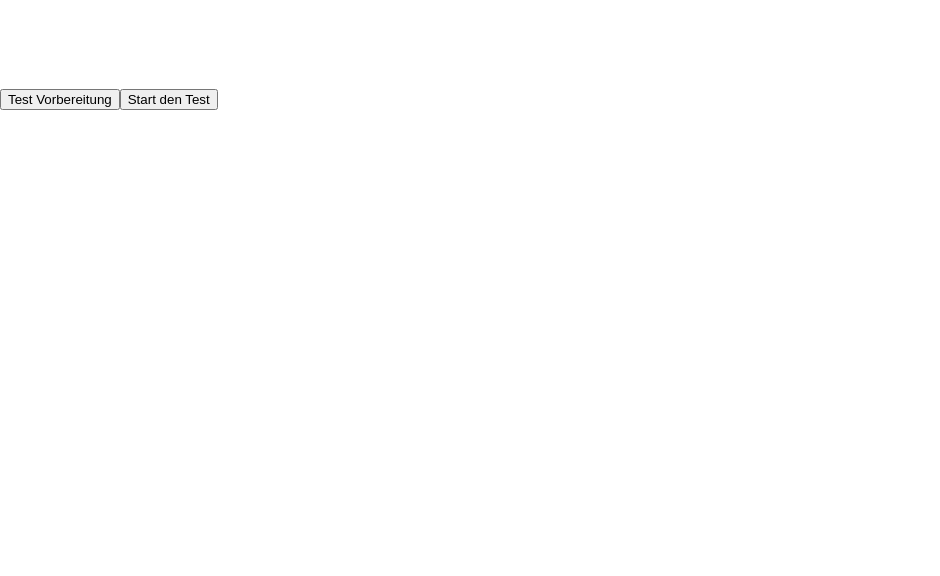
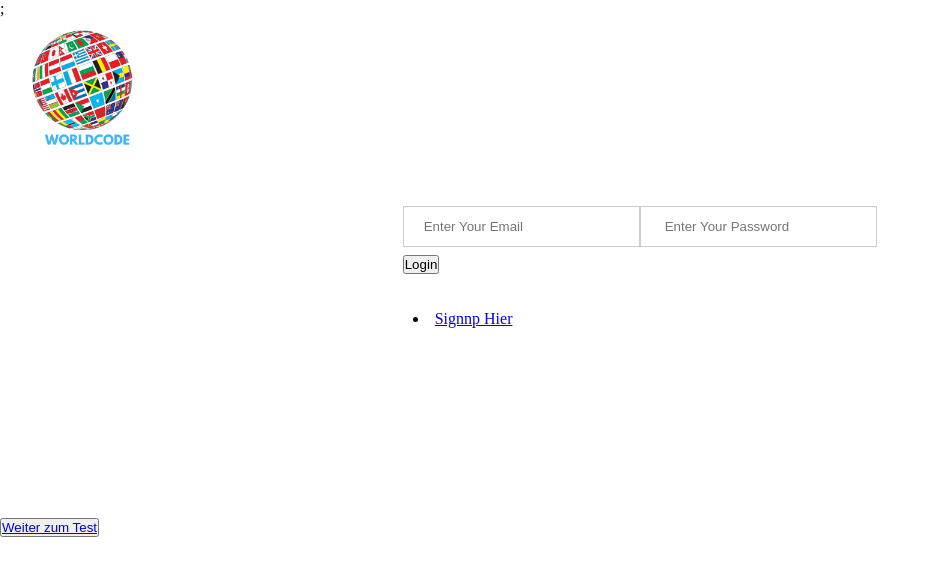
Before and after one commit to HamidRMD/Einbuergerungstest, a React (Create React App) app: page /Login in a window 1280 px wide. Shown: the top 576 px of the page, without its empty margins (0-940 px from the left). Built offline with nearby package versions, Linux system fonts and the light colour scheme.

Commit message:
verbesserung

```diff
--- a/package.json
+++ b/package.json
@@ -6,7 +6,10 @@
     "@testing-library/jest-dom": "^5.11.10",
     "@testing-library/react": "^11.2.5",
     "@testing-library/user-event": "^12.8.3",
+    "axios": "^0.21.1",
+    "bootstrap": "^4.6.0",
     "react": "^17.0.2",
+    "react-bootstrap": "^1.5.2",
     "react-dom": "^17.0.2",
     "react-router-dom": "^5.2.0",
     "react-scripts": "4.0.3",
--- a/public/index.html
+++ b/public/index.html
@@ -2,6 +2,7 @@
 <html lang="en">
   <head>
     <meta charset="utf-8" />
+
     <link rel="preconnect" href="https://fonts.gstatic.com">
     <link href="https://fonts.googleapis.com/css2?family=Noto+Sans+JP&display=swap" rel="stylesheet">
     <link rel="preconnect" href="https://fonts.gstatic.com">
--- a/src/App.js
+++ b/src/App.js
@@ -1,11 +1,12 @@
 import './App.css';
-import AnfangAnimation from './Components/Animation/AnfangAnimation';
 import { BrowserRouter, Route, Switch } from "react-router-dom";
-import Test from './Components/Testseite/TestSeite';
 import Fragen from "./Components/310_Fragen/FragenSeite/FragenSeite";
 import Info from "./Components/310_Fragen/InfoSeite/InfoSeite";
+import Bewertung from "./Components/Bewertung/BewertungsKriterien";
 import Start from "./Components/StartSeite/StartSeite";
-import Bewertung from "./Components/Bewertung/BewertungsKriterien"
+import Login from "./Components/LoginSeite/Login";
+import Test from "./Components/Testseite/TestSeite";
+import Signup from "./Components/Registrierung/Signup";
 
 function App() {
   return (
@@ -13,13 +14,18 @@ function App() {
 
       <BrowserRouter>
         <Switch>
+                <Route path={"/Signup"} component={Signup}></Route>
                 <Route path={"/Test"} component={Test}></Route>
-                <Route path={"/Bewertung"} component={Bewertung}></Route>
+                <Route path={"/Login"} component={Login}></Route>
                 <Route path={"/Fragen"} component={Fragen}></Route>
                 <Route path={"/Info"} component={Info}></Route>
+                <Route path={"/Bewertung"} component={Bewertung}></Route>
                 <Route path={"/"} component={Start}></Route>
         </Switch>
       </BrowserRouter>
+
+
+
 
     </div>
 
--- a/src/Components/Bewertung/BewertungsKriterien.css
+++ b/src/Components/Bewertung/BewertungsKriterien.css
@@ -1,7 +1,12 @@
+* {
+    margin: 0;
+    padding: 0;
+}
+
 .bodyBewertung {
     background-image: url("../../img/backgroundBewertung.jpeg");
     background-repeat: no-repeat;
-    height: 1012px;
+    height: 981px;
     display: flex;
     justify-content: center;
     align-items: center;
@@ -12,15 +17,17 @@
 .container-bewertung {
     height:700px;
     width: 800px;
-    background-color: rgba(43, 21, 21, 0.63);
+    background-color: rgba(43, 21, 21, 0.534);
     padding: 0 80px;
+    color: #fff;
+    font-family: 'Noto Sans JP', sans-serif;
+
 
 }
 
 .bewertung-paragraph {
-    font-family: 'Noto Sans JP', sans-serif;
     font-size:25px;
-    padding-top: 25px;
+    padding-top: 35px;
     padding-bottom: 25px;
 
 
@@ -29,6 +36,8 @@
 .container-bewertung > h1 {
     font-size:45px;
     text-align: center;
+    padding-top:10px;
+    border-bottom: 1px solid white;
 
 }
 
--- a/src/Components/Bewertung/BewertungsKriterien.js
+++ b/src/Components/Bewertung/BewertungsKriterien.js
@@ -14,7 +14,7 @@ const Bewertung = () => {
 
                <p className="bewertung-paragraph">Bei der Prüfung bekommen Sie ein Testheft mit 33 Fragen. Sie haben 60 Minuten Zeit, die Fragen zu beantworten. Bei jeder Frage müssen Sie aus vier möglichen Antworten die richtige Antwort auswählen. Wenn Sie mindestens 17 Fragen richtig beantworten, haben Sie den Test bestanden.</p>
 
-              <Link to={"/Test"}><button className="buttonBewertung">Weiter zum Test</button> </ Link>
+              <Link to={"/Test"}><button className="buttonBewertung">Weiter zum Test</button></ Link>
 
 
            </div>
--- /dev/null
+++ b/src/Components/LoginSeite/Login.css
@@ -0,0 +1,22 @@
+.container-login {
+  display: flex;
+  justify-content: center;
+  height: 500px;
+
+}
+
+.form-div {
+    align-self: center;
+
+}
+
+input[type=text], input[type=password] {
+    display: inline-block;
+    width: 50%;
+    padding: 12px 20px;
+    margin: 8px 0;
+    display: inline-block;
+    border: 1px solid #ccc;
+    box-sizing: border-box;
+
+}
--- /dev/null
+++ b/src/Components/LoginSeite/Login.js
@@ -0,0 +1,80 @@
+import React from 'react';
+import { Link } from "react-router-dom";
+import Logo from '../Testseite/Logo';
+import './Login.css'
+import axios from "axios"
+
+
+class Login extends React.Component {
+    constructor() {
+        super()
+        this.state = {
+            email: "",
+            password: ""
+        }
+        this.changeEmail = this.changeEmail.bind(this)
+        this.changepassword = this.changepassword.bind(this)
+        this.login = this.login.bind(this)
+    }
+    changeEmail(event) {
+        this.setState({ email: event.target.value })
+    }
+    changepassword(event) {
+        this.setState({ password: event.target.value })
+    }
+    login(event) {
+        event.preventDefault()
+        console.log("login=")
+        /*this.setState({
+
+            email: this.state.email,
+            password: this.state.password
+        })
+        // alert(`Hallo ${this.state.email}`);
+        */
+        const registered = {
+            email: this.state.email,
+            password: this.state.password
+        }
+        axios.post("/login", registered).then((response) => {
+            console.log(response.data)
+           // alert("Du bist eingeloggt!")
+            this.setState({
+                email: "",
+                password: ""
+            })
+        })
+    }
+
+    render() {
+        return (
+
+            <div>
+            <Logo />
+            <div className="container-login">
+                <div className="form-div">
+                    <form action="#" method="post">
+                        <input type="text" placeholder="Enter Your Email"
+                            onChange={this.changeEmail}
+                            value={this.state.email}
+                            className="form-control form-group"
+                        />
+                        <input type="password" placeholder=" Enter Your Password"
+                            onChange={this.changepassword}
+                            value={this.state.password}
+                            className="form-control form-group"
+                        />
+                        <button className="login-button" onClick={this.login} className="btn btn-danger btn-block">Login</button>
+                        <p>Noch nicht angemeldet?</p>
+                        <li> <Link to={'/Signup'}>Signnp Hier</Link></li>
+                    </form>
+                </div>
+            </div>
+            <button><Link to={"/Bewertung"}>Weiter zum Test</Link></button>
+
+            </div>
+        )
+    }
+}
+
+export default Login;
--- /dev/null
+++ b/src/Components/Registrierung/Signup.css
@@ -0,0 +1,17 @@
+.container-sign {
+    display: flex;
+    justify-content: center;
+    height: 500px;
+
+  }
+
+  input[type=text], input[type=password] {
+    display: inline-block;
+    width: 50%;
+    padding: 12px 20px;
+    margin: 8px 0;
+    display: inline-block;
+    border: 1px solid #ccc;
+    box-sizing: border-box;
+
+}
--- /dev/null
+++ b/src/Components/Registrierung/Signup.js
@@ -0,0 +1,86 @@
+import React from 'react';
+import axios from "axios";
+import './Signup.css'
+import Logo from "../Testseite/Logo";
+
+
+class Signup extends React.Component {
+    constructor() {
+        super()
+        this.state = {
+            nachname: "",
+            vorname: "",
+            email: "",
+            password: ""
+        }
+        this.changeNachname = this.changeNachname.bind(this)
+        this.changeEmail = this.changeEmail.bind(this)
+        this.changepassword = this.changepassword.bind(this)
+        this.changeVorname = this.changeVorname.bind(this)
+        this.onSubmit = this.onSubmit.bind(this)
+    }
+    onSubmit(event) {
+        event.preventDefault()
+        const registered = {
+            nachname: this.state.nachname,
+            vorname: this.state.vorname,
+            email: this.state.email,
+            password: this.state.password
+        }
+        axios.post("/signup", registered).then((response) => {
+            console.log(response.data)
+            this.setState({
+                nachname: "",
+                vorname: "",
+                email: "",
+                password: ""
+            })
+        })
+    }
+    changeNachname(event) {
+        this.setState({ nachname: event.target.value })
+    }
+    changeVorname(event) {
+        this.setState({ vorname: event.target.value })
+    }
+    changeEmail(event) {
+        this.setState({ email: event.target.value })
+    }
+    changepassword(event) {
+        this.setState({ password: event.target.value })
+    }
+    render() {
+        return (
+            <div className="container-sign">
+                <Logo />
+                <div className="form-div">
+                    <form onSubmit={this.onSubmit}>
+                        <input type="text" placeholder="Nachname"
+                            onChange={this.changeNachname}
+                            value={this.state.nachname}
+                            className="form-control form-group"
+                        />
+                        <input type="text" placeholder="Vorname"
+                            onChange={this.changeVorname}
+                            value={this.state.vorname}
+                            className="form-control form-group"
+                        />
+                        <input type="text" placeholder="Email"
+                            onChange={this.changeEmail}
+                            value={this.state.email}
+                            className="form-control form-group"
+                        />
+                        <input type="password" placeholder="password"
+                            onChange={this.changepassword}
+                            value={this.state.password}
+                            className="form-control form-group"
+                        />
+                        <input type="submit" className="btn btn-danger btn-block" value="SignUp" />
+                    </form>
+                </div>
+            </div>
+        )
+    }
+}
+
+export default Signup
--- /dev/null
+++ b/src/Components/StartSeite/StartSeite.css
@@ -0,0 +1,3 @@
+.ta {
+    color: black;
+}
--- a/src/Components/StartSeite/StartSeite.js
+++ b/src/Components/StartSeite/StartSeite.js
@@ -6,7 +6,7 @@ const Start =()=>{
       return <div>
 <h1 className={"ta"}>Start Seite</h1>
 <Link to={"/Fragen"}><button>Test Vorbereitung</button></Link>
-<Link to={"/Bewertung"}><button>Start den Test</button></Link>
+<Link to={"/Login"}><button>Start den Test</button></Link>
 
 
       </div>
--- a/src/index.js
+++ b/src/index.js
@@ -3,6 +3,7 @@ import ReactDOM from 'react-dom';
 import './index.css';
 import App from './App';
 import reportWebVitals from './reportWebVitals';
+
 
 ReactDOM.render(
   <React.StrictMode>
```
Also changed, not shown: 1 other file (tests, documents, lock files or other folders).
